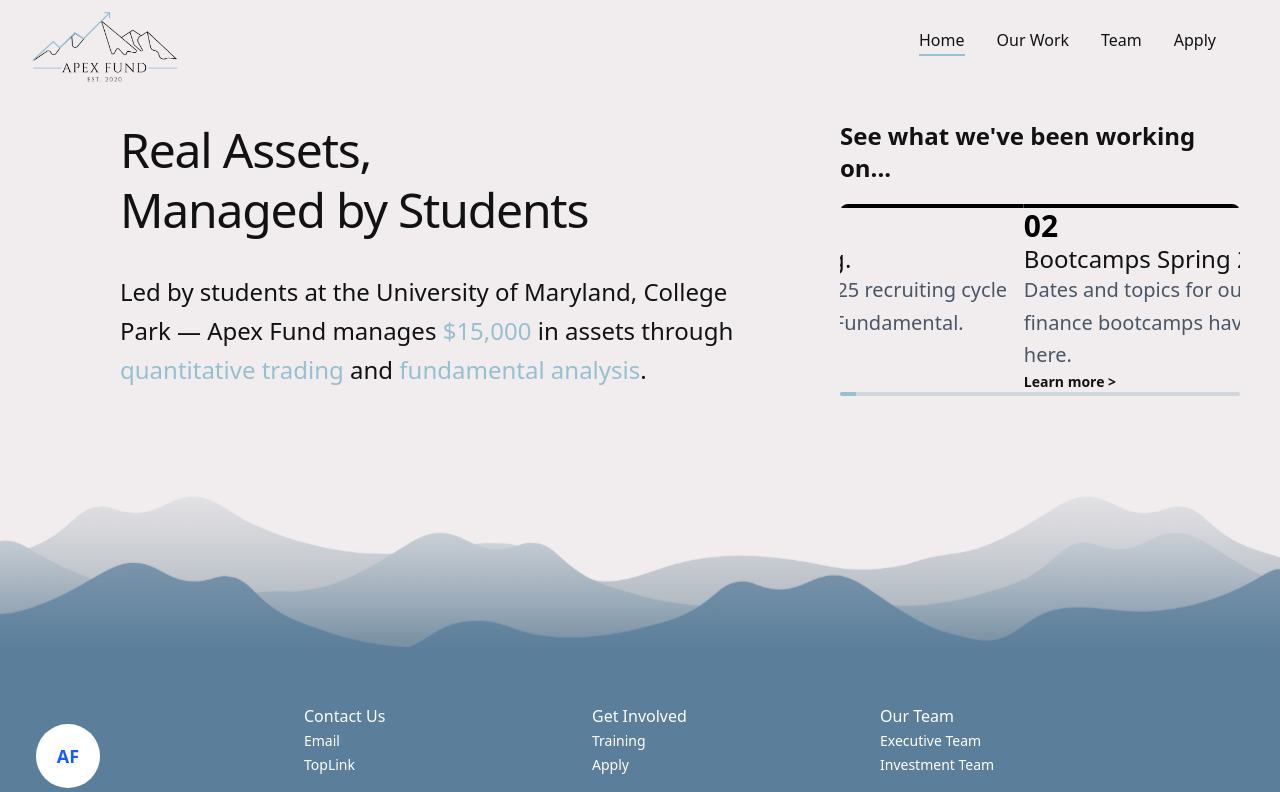
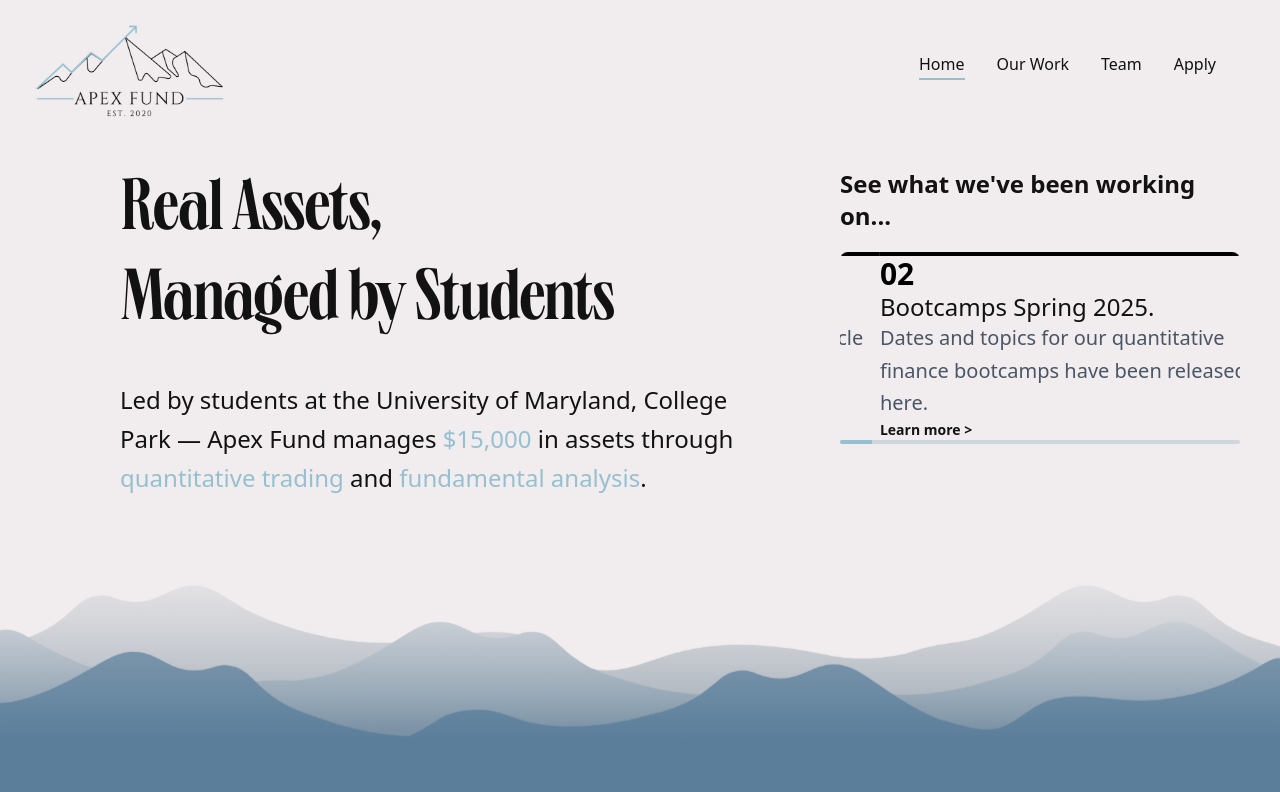
Before and after one commit to apexfund/apex-website, a React (Vite) app: page / in a window 1280 px wide. Shown: the top 792 px of the page. Built offline with nearby package versions, Linux system fonts and the light colour scheme.

Commit message:
made logo bigger, changed font on landing

```diff
--- a/src/components/header.tsx
+++ b/src/components/header.tsx
@@ -16,10 +16,10 @@ const Header = () => {
   return (
     <header className="bg-[#F1EDEE] sticky top-0 z-50">
       <div className="max-w-7xl mx-auto px-6 sm:px-8">
-        <nav className="flex items-center justify-between h-20">
+        <nav className="flex items-center justify-between h-32"> {/* Increased height from h-20 to h-32 */}
           {/* Left Logo */}
-          <div className="pt-3 pb-2 flex-shrink-0 !ml-5 !mt-3">
-            <NavLink to="/" className="flex items-center max-w-[170px]">
+          <div className="pt-6 pb-4 flex-shrink-0 !ml-5 !mt-3"> {/* Increased pt and pb for more vertical space */}
+            <NavLink to="/" className="flex items-center max-w-[220px]"> {/* Increased max-w for larger logo */}
               <img src={logo} alt="Apex Fund Logo" className="w-auto" />
             </NavLink>
           </div>
--- a/src/pages/landing.tsx
+++ b/src/pages/landing.tsx
@@ -95,7 +95,9 @@ const Landing = () => {
           <div className="!ml-20 flex flex-col lg:flex-row lg:items-start lg:gap-12 xl:gap-16 !lg:ml-32 !xl:ml-48">
             {/* Hero Text - Left Side */}
             <div className="flex-1 lg:max-w-2xl">
-              <h1 className="!text-5xl sm:text-7xl lg:text-8xl xl:text-9xl font-black !mb-8 !leading-tight !tracking-tight !text-left">
+              <h1 className="!text-7xl !mb-8 !leading-tight !tracking-tight !text-left"
+                style={{ fontFamily: "'PP-Neue-World', serif" }}
+              >
                 Real Assets,<br />Managed by Students
               </h1>
               <p className="text-lg sm:text-xl lg:text-2xl text-left font-light leading-relaxed max-w-3xl">
```
